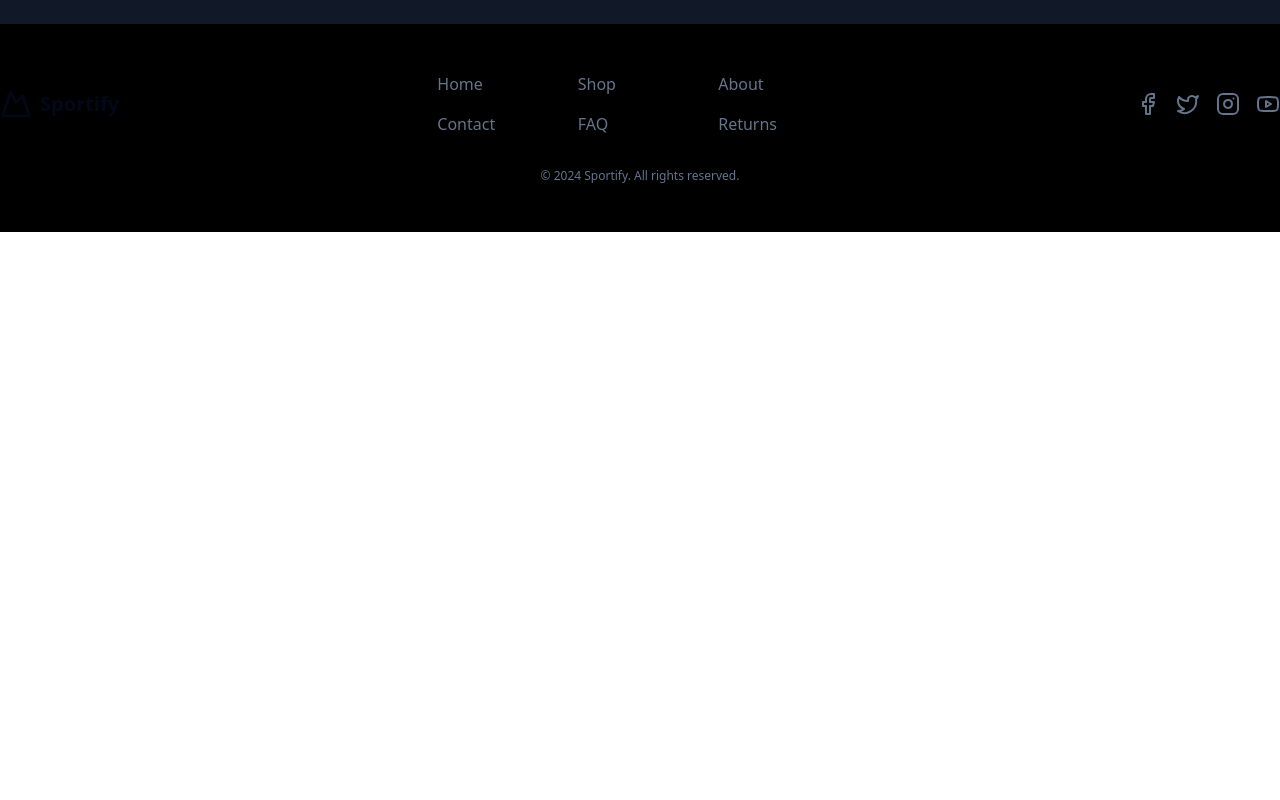
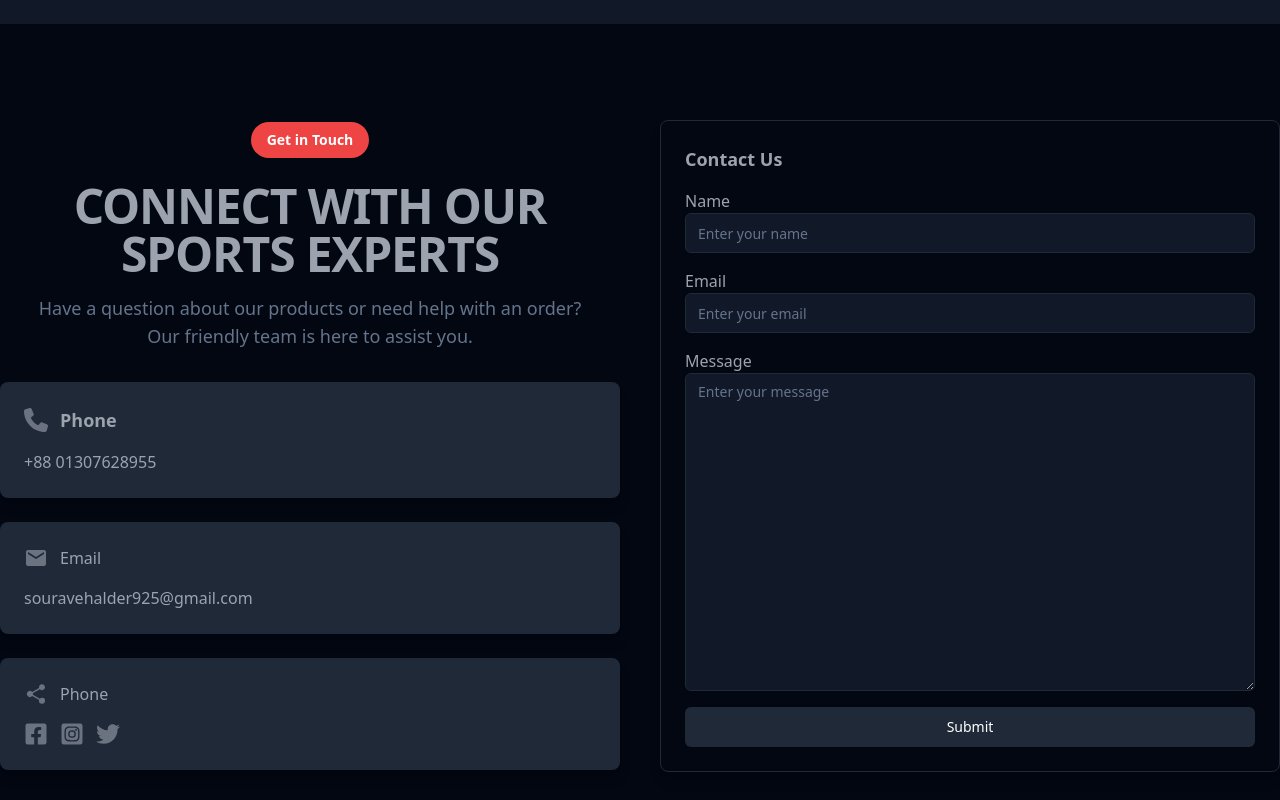
Before and after one commit to souravh093/sport-haven-client, a React (Vite) app: page / in a window 1280 px wide. Shown: the part 1460-2260 px from the top of the page. Before the commit the page ends 1692 px from the top, so only its background shows below. Built offline with nearby package versions, Linux system fonts and the light colour scheme; no server answers.

Commit message:
make the contact section in my home page

```diff
--- a/package.json
+++ b/package.json
@@ -10,6 +10,7 @@
     "preview": "vite preview"
   },
   "dependencies": {
+    "@radix-ui/react-label": "^2.1.0",
     "@radix-ui/react-slot": "^1.1.0",
     "@reduxjs/toolkit": "^2.2.6",
     "@types/react-dom": "^18.3.0",
@@ -19,6 +20,7 @@
     "lucide-react": "^0.403.0",
     "react": "^18.3.1",
     "react-dom": "^18.3.1",
+    "react-icons": "^5.2.1",
     "react-rating": "^2.0.5",
     "react-redux": "^9.1.2",
     "react-router-dom": "^6.24.1",
--- /dev/null
+++ b/src/components/ui/input.tsx
@@ -0,0 +1,25 @@
+import * as React from "react"
+
+import { cn } from "@/lib/utils"
+
+export interface InputProps
+  extends React.InputHTMLAttributes<HTMLInputElement> {}
+
+const Input = React.forwardRef<HTMLInputElement, InputProps>(
+  ({ className, type, ...props }, ref) => {
+    return (
+      <input
+        type={type}
+        className={cn(
+          "flex h-10 w-full rounded-md border border-input bg-background px-3 py-2 text-sm ring-offset-background file:border-0 file:bg-transparent file:text-sm file:font-medium placeholder:text-muted-foreground focus-visible:outline-none focus-visible:ring-2 focus-visible:ring-ring focus-visible:ring-offset-2 disabled:cursor-not-allowed disabled:opacity-50",
+          className
+        )}
+        ref={ref}
+        {...props}
+      />
+    )
+  }
+)
+Input.displayName = "Input"
+
+export { Input }
--- /dev/null
+++ b/src/components/ui/label.tsx
@@ -0,0 +1,24 @@
+import * as React from "react"
+import * as LabelPrimitive from "@radix-ui/react-label"
+import { cva, type VariantProps } from "class-variance-authority"
+
+import { cn } from "@/lib/utils"
+
+const labelVariants = cva(
+  "text-sm font-medium leading-none peer-disabled:cursor-not-allowed peer-disabled:opacity-70"
+)
+
+const Label = React.forwardRef<
+  React.ElementRef<typeof LabelPrimitive.Root>,
+  React.ComponentPropsWithoutRef<typeof LabelPrimitive.Root> &
+    VariantProps<typeof labelVariants>
+>(({ className, ...props }, ref) => (
+  <LabelPrimitive.Root
+    ref={ref}
+    className={cn(labelVariants(), className)}
+    {...props}
+  />
+))
+Label.displayName = LabelPrimitive.Root.displayName
+
+export { Label }
--- /dev/null
+++ b/src/components/ui/textarea.tsx
@@ -0,0 +1,24 @@
+import * as React from "react"
+
+import { cn } from "@/lib/utils"
+
+export interface TextareaProps
+  extends React.TextareaHTMLAttributes<HTMLTextAreaElement> {}
+
+const Textarea = React.forwardRef<HTMLTextAreaElement, TextareaProps>(
+  ({ className, ...props }, ref) => {
+    return (
+      <textarea
+        className={cn(
+          "flex min-h-[80px] w-full rounded-md border border-input bg-background px-3 py-2 text-sm ring-offset-background placeholder:text-muted-foreground focus-visible:outline-none focus-visible:ring-2 focus-visible:ring-ring focus-visible:ring-offset-2 disabled:cursor-not-allowed disabled:opacity-50",
+          className
+        )}
+        ref={ref}
+        {...props}
+      />
+    )
+  }
+)
+Textarea.displayName = "Textarea"
+
+export { Textarea }
--- /dev/null
+++ b/src/pages/home/Contact.tsx
@@ -0,0 +1,115 @@
+import Container from "@/components/shared/Container";
+import { FaPhone } from "react-icons/fa6";
+import { MdEmail } from "react-icons/md";
+import { IoShareSocial } from "react-icons/io5";
+import { FaFacebookSquare } from "react-icons/fa";
+import { FaInstagramSquare } from "react-icons/fa";
+import { FaTwitter } from "react-icons/fa";
+import { Button } from "@/components/ui/button";
+import { Label } from "@radix-ui/react-label";
+import { Input } from "@/components/ui/input";
+import { Textarea } from "@/components/ui/textarea";
+import { Link } from "react-router-dom";
+
+const Contact = () => {
+  return (
+    <div className="bg-gray-950 border-b border-gray-800 text-gray-400 py-24">
+      <Container>
+        <div className="grid grid-cols-1 md:grid-cols-2 items-center gap-10">
+          <div>
+            <div className="flex flex-col items-center">
+              <div className="mb-6 inline-block rounded-full bg-red-500 px-4 py-2 text-sm font-semibold text-white">
+                Get in Touch
+              </div>
+              <h2 className="mb-4 uppercase text-3xl max-w-2xl text-center font-bold tracking-tight md:text-4xl lg:text-5xl">
+                Connect with Our Sports Experts
+              </h2>
+              <p className="mb-8 max-w-xl text-muted-foreground md:text-lg text-center">
+                Have a question about our products or need help with an order?
+                Our friendly team is here to assist you.
+              </p>
+            </div>
+
+            <div className="flex flex-col space-y-6">
+              <div className="rounded-lg bg-gray-800 p-6 shadow-lg transition-shadow duration-300 hover:shadow-2xl">
+                <div className="mb-4 flex items-center">
+                  <FaPhone className="mr-3 h-6 w-6 text-gray-500" />
+                  <h3 className="text-lg font-bold">Phone</h3>
+                </div>
+                <p>+88 01307628955</p>
+              </div>
+              <div className="rounded-lg bg-gray-800 p-6 shadow-lg transition-shadow duration-300 hover:shadow-2xl">
+                <div className="mb-4 flex items-center">
+                  <MdEmail className="mr-3 h-6 w-6 text-gray-500" />
+                  <h3>Email</h3>
+                </div>
+                <h3>souravehalder925@gmail.com</h3>
+              </div>
+              <div className="rounded-lg bg-gray-800 p-6 shadow-lg transition-shadow duration-300 hover:shadow-2xl">
+                <div className="mb-4 flex items-center">
+                  <IoShareSocial className="mr-3 h-6 w-6 text-gray-500" />
+                  <h3>Phone</h3>
+                </div>
+                <div className="flex">
+                  <Link to="/">
+                    <FaFacebookSquare className="mr-3 h-6 w-6 text-gray-500" />
+                  </Link>
+                  <Link to="/">
+                    <FaInstagramSquare className="mr-3 h-6 w-6 text-gray-500" />
+                  </Link>
+                  <Link to="/">
+                    <FaTwitter className="mr-3 h-6 w-6 text-gray-500" />
+                  </Link>
+                </div>
+              </div>
+            </div>
+          </div>
+
+          {/* contact form */}
+          <div>
+            <div className="rounded-lg border border-gray-800 p-6 shadow-lg transition-shadow duration-300 hover:shadow-2xl">
+              <h3 className="mb-4 text-lg font-bold">Contact Us</h3>
+              <form>
+                <div className="mb-4">
+                  <Label htmlFor="name">Name</Label>
+                  <Input
+                    id="name"
+                    type="text"
+                    placeholder="Enter your name"
+                    className="bg-gray-900 text-gray-300 placeholder-gray-500 outline-none border-gray-800"
+                  />
+                </div>
+                <div className="mb-4">
+                  <Label htmlFor="email">Email</Label>
+                  <Input
+                    id="email"
+                    type="email"
+                    placeholder="Enter your email"
+                    className="bg-gray-900 text-gray-300 placeholder-gray-500 outline-none border-gray-800"
+                  />
+                </div>
+                <div className="mb-4">
+                  <Label htmlFor="message">Message</Label>
+                  <Textarea
+                    id="message"
+                    rows={15}
+                    placeholder="Enter your message"
+                    className="bg-gray-900 text-gray-300 placeholder-gray-500 outline-none border-gray-800"
+                  />
+                </div>
+                <Button
+                  type="submit"
+                  className="w-full bg-gray-800 text-white hover:bg-gray-900 transition-colors"
+                >
+                  Submit
+                </Button>
+              </form>
+            </div>
+          </div>
+        </div>
+      </Container>
+    </div>
+  );
+};
+
+export default Contact;
--- a/src/pages/home/Home.tsx
+++ b/src/pages/home/Home.tsx
@@ -1,5 +1,6 @@
 import Banner from "./Banner"
 import Category from "./Category"
+import Contact from "./Contact"
 import FeatureProduct from "./FeatureProduct"
 
 const Home = () => {
@@ -8,6 +9,7 @@ const Home = () => {
         <Banner />
         <FeatureProduct />
         <Category />
+        <Contact />
     </div>
   )
 }
```
Also changed, not shown: 1 other file (tests, documents, lock files or other folders).
